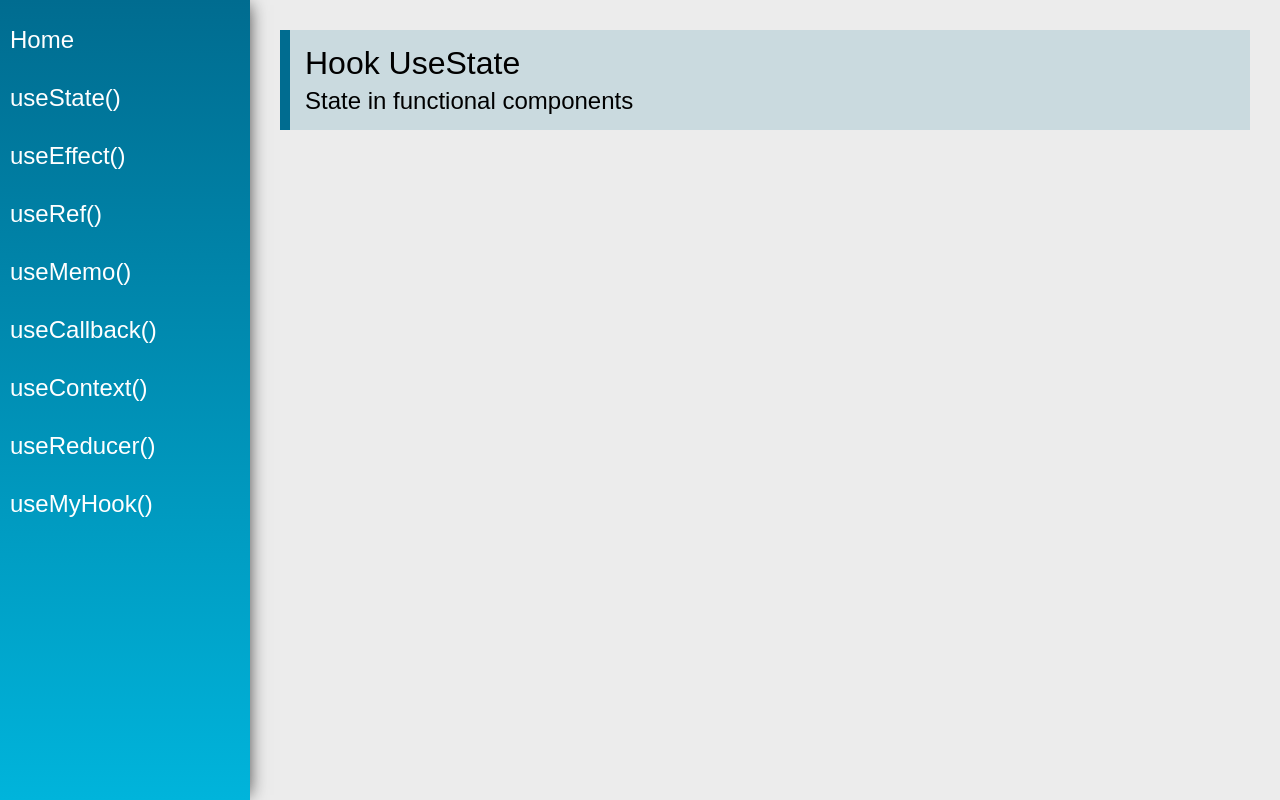
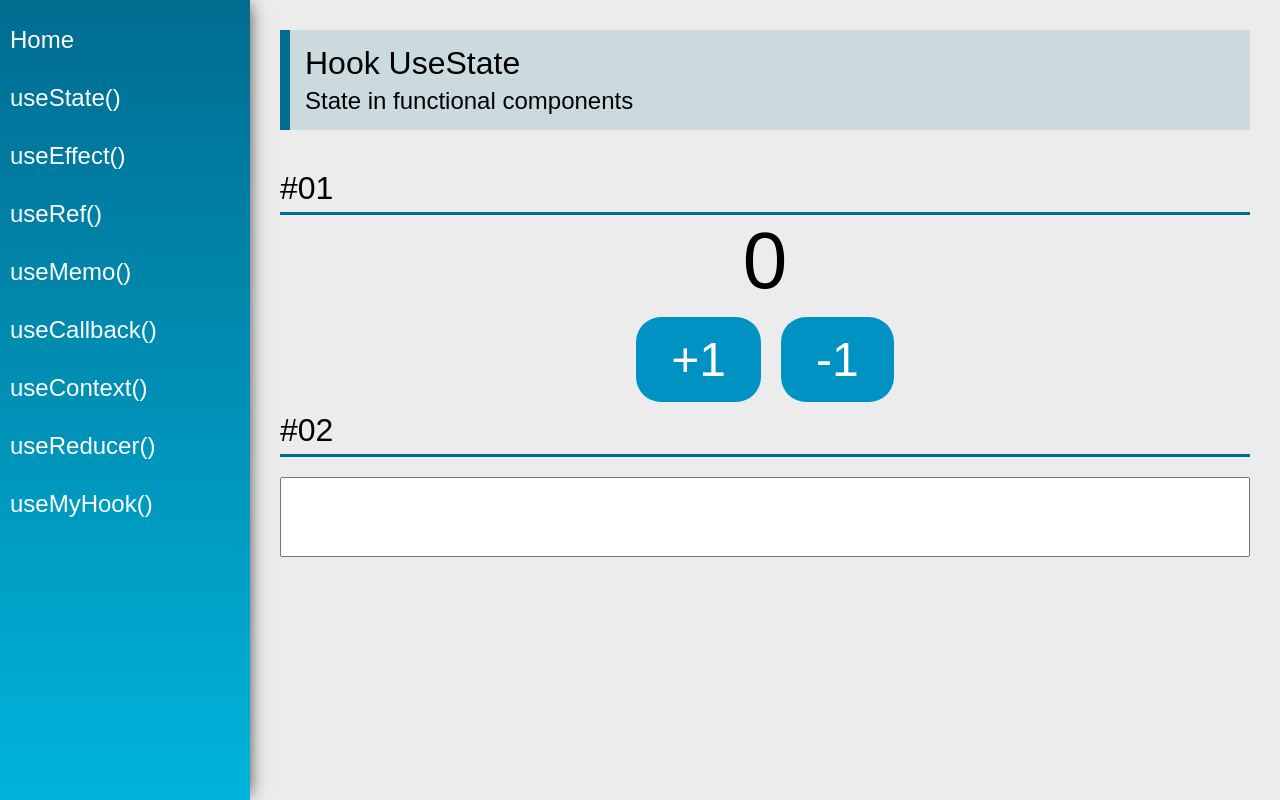
Before and after one commit to LuSrodri/React-hooks-learning, a React (Create React App) app: page /useState in a window 1280 px wide. Built offline with nearby package versions, Linux system fonts and the light colour scheme.

Commit message:
UseState

```diff
--- a/src/index.css
+++ b/src/index.css
@@ -6,6 +6,11 @@ body {
 .text {
     font-weight: 300;
     font-size: 5rem;
+}
+
+.textResult {
+    font-weight: 300;
+    font-size: 1.5rem;
 }
 
 .red {
--- a/src/views/examples/UseState.jsx
+++ b/src/views/examples/UseState.jsx
@@ -1,13 +1,47 @@
-import React from 'react'
+import React, { useState } from 'react'
 import PageTitle from '../../components/layout/PageTitle'
+import SectionTitle from '../../components/layout/SectionTitle'
 
 export default (props) => {
+
+    let [count, setCount] = useState(0);
+    let [name, setName] = useState('');
+
+    function setTextResult(){
+        let textResult = document.getElementById('textResult');
+        textResult.innerHTML = textResult.innerHTML + ' ' + name;
+        setName('');
+    }
+
     return (
         <div className="UseState">
             <PageTitle
                 title="Hook UseState"
                 subtitle="State in functional components"
             />
+            <SectionTitle title="#01"></SectionTitle>
+            <div className="center">
+                <span className="text">
+                    {count}
+                </span>
+                <div>
+                    <button className="btn" onClick={
+                        () => setCount(count + 1)
+                    }>+1</button>
+                    <button className="btn" onClick={
+                        () => setCount(count - 1)
+                    }>-1</button>
+                </div>
+
+            </div>
+
+            <SectionTitle title="#02"></SectionTitle>
+            <input type="text" className="input" value={name} onKeyUp={ (e) => {
+                    if (e.key === 'Enter' || e.key === 13) {
+                        setTextResult()
+                    }
+            }} onChange={e => setName(e.target.value)}/>
+            <span className="textResult" id='textResult'></span>
         </div>
     )
 }
```
